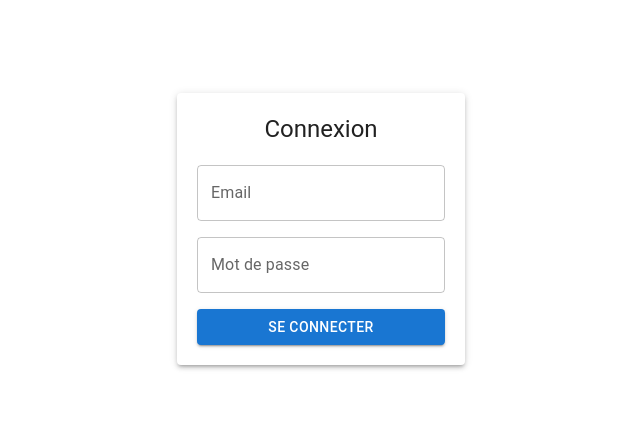
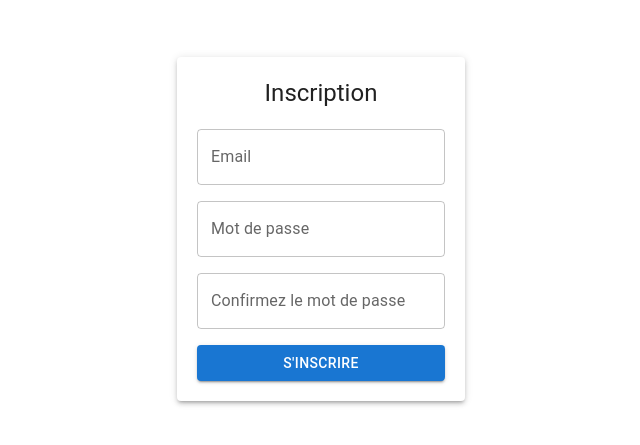
Before and after one commit to Nairod36/MicroService-OCR, a React (Create React App) app in the folder cloudocr/: page / in a window 1280 px wide. Shown: the part 171-616 px from the top of the page, without its empty margins (319-959 px from the left). Built offline with nearby package versions, Linux system fonts and the light colour scheme.

Commit message:
add register page

```diff
--- /dev/null
+++ b/cloudocr/src/components/RegisterForm.tsx
@@ -0,0 +1,58 @@
+import React, { useState } from 'react';
+import { TextField, Button, Paper, Box, Typography } from '@mui/material';
+
+const RegisterForm: React.FC = () => {
+    const [email, setEmail] = useState('');
+    const [password, setPassword] = useState('');
+    const [confirmPassword, setConfirmPassword] = useState('');
+
+    const handleSubmit = (event: React.FormEvent<HTMLFormElement>) => {
+        event.preventDefault();
+        // Logique d'inscription ici
+        console.log(email, password, confirmPassword);
+    };
+
+    return (
+        <Paper elevation={3} style={{ padding: '20px', maxWidth: '400px', margin: 'auto' }}>
+            <Typography variant="h5" style={{ textAlign: 'center', marginBottom: '20px' }}>
+                Inscription
+            </Typography>
+            <form onSubmit={handleSubmit}>
+                <Box marginBottom={2}>
+                    <TextField
+                        fullWidth
+                        label="Email"
+                        variant="outlined"
+                        value={email}
+                        onChange={(e) => setEmail(e.target.value)}
+                    />
+                </Box>
+                <Box marginBottom={2}>
+                    <TextField
+                        fullWidth
+                        label="Mot de passe"
+                        type="password"
+                        variant="outlined"
+                        value={password}
+                        onChange={(e) => setPassword(e.target.value)}
+                    />
+                </Box>
+                <Box marginBottom={2}>
+                    <TextField
+                        fullWidth
+                        label="Confirmez le mot de passe"
+                        type="password"
+                        variant="outlined"
+                        value={confirmPassword}
+                        onChange={(e) => setConfirmPassword(e.target.value)}
+                    />
+                </Box>
+                <Button type="submit" fullWidth variant="contained" color="primary">
+                    S'inscrire
+                </Button>
+            </form>
+        </Paper>
+    );
+};
+
+export default RegisterForm;
--- a/cloudocr/src/index.tsx
+++ b/cloudocr/src/index.tsx
@@ -4,13 +4,14 @@ import './index.css';
 import App from './App';
 import reportWebVitals from './reportWebVitals';
 import Login from './pages/LoginPage';
+import Register from './pages/RegisterPage';
 
 const root = ReactDOM.createRoot(
   document.getElementById('root') as HTMLElement
 );
 root.render(
   <React.StrictMode>
-    <Login />
+    <Register />
   </React.StrictMode>
 );
 
--- /dev/null
+++ b/cloudocr/src/pages/RegisterPage.tsx
@@ -0,0 +1,13 @@
+import React from 'react';
+import RegisterForm from '../components/RegisterForm';
+import { Container } from '@mui/material';
+
+const RegisterPage: React.FC = () => {
+    return (
+        <Container maxWidth="sm" style={{ display: 'flex', flexDirection: 'column', height: '100vh', justifyContent: 'center' }}>
+            <RegisterForm />
+        </Container>
+    );
+}
+
+export default RegisterPage;
```
